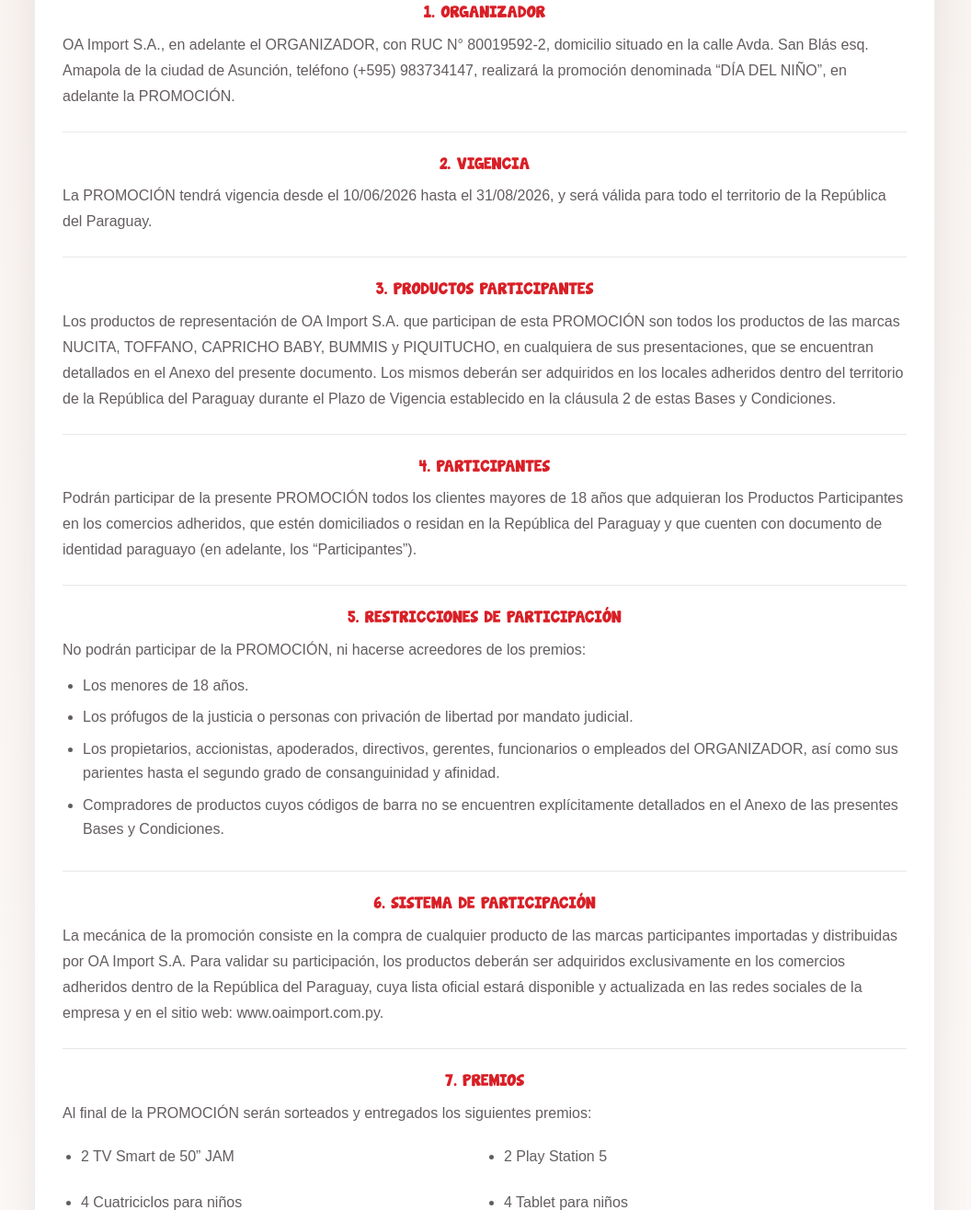
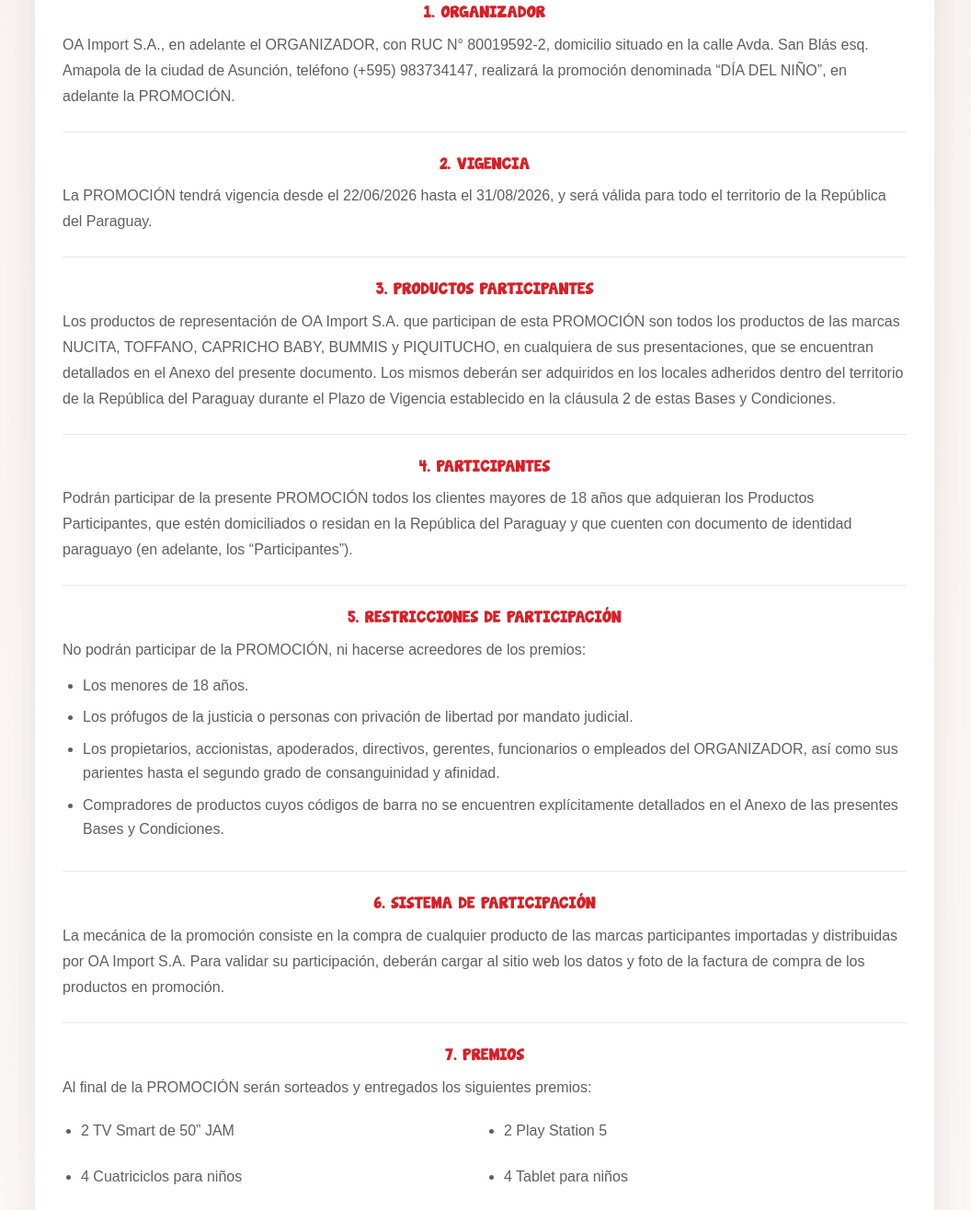
Before and after one commit to oaimport741-lgtm/SorteoWEBModific, a plain HTML site: page bases.html in a window 1280 px wide. Shown: the part 329-1645 px from the top of the page at 92% size, without its empty margins (113-1169 px from the left). Drawn offline with Linux system fonts and the light colour scheme.

Commit message:
Add files via upload

```diff
--- a/bases.html
+++ b/bases.html
@@ -44,7 +44,7 @@
 
 <section class="legal-item">
 <h2>2. VIGENCIA</h2>
-<p>La PROMOCI&Oacute;N tendr&aacute; vigencia desde el 10/06/2026 hasta el 31/08/2026, y ser&aacute; v&aacute;lida para todo el territorio de la Rep&uacute;blica del Paraguay.</p>
+<p>La PROMOCI&Oacute;N tendr&aacute; vigencia desde el 22/06/2026 hasta el 31/08/2026, y ser&aacute; v&aacute;lida para todo el territorio de la Rep&uacute;blica del Paraguay.</p>
 </section>
 
 <section class="legal-item">
@@ -54,7 +54,7 @@
 
 <section class="legal-item">
 <h2>4. PARTICIPANTES</h2>
-<p>Podr&aacute;n participar de la presente PROMOCI&Oacute;N todos los clientes mayores de 18 a&ntilde;os que adquieran los Productos Participantes en los comercios adheridos, que est&eacute;n domiciliados o residan en la Rep&uacute;blica del Paraguay y que cuenten con documento de identidad paraguayo (en adelante, los &ldquo;Participantes&rdquo;).</p>
+<p>Podr&aacute;n participar de la presente PROMOCI&Oacute;N todos los clientes mayores de 18 a&ntilde;os que adquieran los Productos Participantes, que est&eacute;n domiciliados o residan en la Rep&uacute;blica del Paraguay y que cuenten con documento de identidad paraguayo (en adelante, los &ldquo;Participantes&rdquo;).</p>
 </section>
 
 <section class="legal-item">
@@ -70,7 +70,7 @@
 
 <section class="legal-item">
 <h2>6. SISTEMA DE PARTICIPACI&Oacute;N</h2>
-<p>La mec&aacute;nica de la promoci&oacute;n consiste en la compra de cualquier producto de las marcas participantes importadas y distribuidas por OA Import S.A. Para validar su participaci&oacute;n, los productos deber&aacute;n ser adquiridos exclusivamente en los comercios adheridos dentro de la Rep&uacute;blica del Paraguay, cuya lista oficial estar&aacute; disponible y actualizada en las redes sociales de la empresa y en el sitio web: www.oaimport.com.py.</p>
+<p>La mec&aacute;nica de la promoci&oacute;n consiste en la compra de cualquier producto de las marcas participantes importadas y distribuidas por OA Import S.A. Para validar su participaci&oacute;n, deber&aacute;n cargar al sitio web los datos y foto de la factura de compra de los productos en promoci&oacute;n.</p>
 </section>
 
 <section class="legal-item">
@@ -152,6 +152,6 @@
 <p>Copyright &copy; 2026 OA IMPORT S.A. Todos los derechos reservados.</p>
 </footer>
 
-<script src="script.js?v=22"></script>
+<script src="script.js?v=23"></script>
 </body>
 </html>
```
